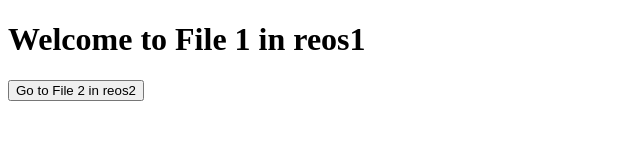
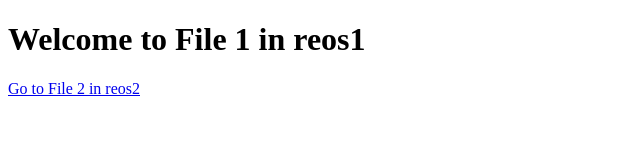
Before and after one commit to SKY-DIGITAL-HUB/SRM, a plain HTML site: page index.html in a window 1280 px wide. Shown: the whole page, without its empty margins (0-640 px from the left). Drawn offline with Linux system fonts and the light colour scheme.

Commit message:
Update index.html

```diff
--- a/index.html
+++ b/index.html
@@ -7,22 +7,24 @@
 </head>
 <body>
   <h1>Welcome to File 1 in reos1</h1>
-  <button id="dynamic-button">Loading...</button>
+
+  <!-- Hyperlink -->
+  <a id="dynamic-link" href="#">Loading...</a>
 
   <!-- Include the central link-manager.js -->
   <script src="https://raw.githubusercontent.com/SKY-DIGITAL-HUB/SRM/main/link-manager.js"></script>
   <script>
     async function init() {
-      const button = document.getElementById('dynamic-button');
+      const linkElement = document.getElementById('dynamic-link');
 
       // Get the dynamic link
       const link = await getLink('SRM', 'index.html', 'test');
       if (link) {
-        button.textContent = "Go to File 2 in reos2";
-        button.onclick = () => window.location.href = link;
+        linkElement.textContent = "Go to File 2 in reos2";
+        linkElement.href = link; // Set the href dynamically
       } else {
-        button.textContent = "Link not found";
-        button.disabled = true;
+        linkElement.textContent = "Link not found";
+        linkElement.href = "#";
       }
     }
     init();
```
